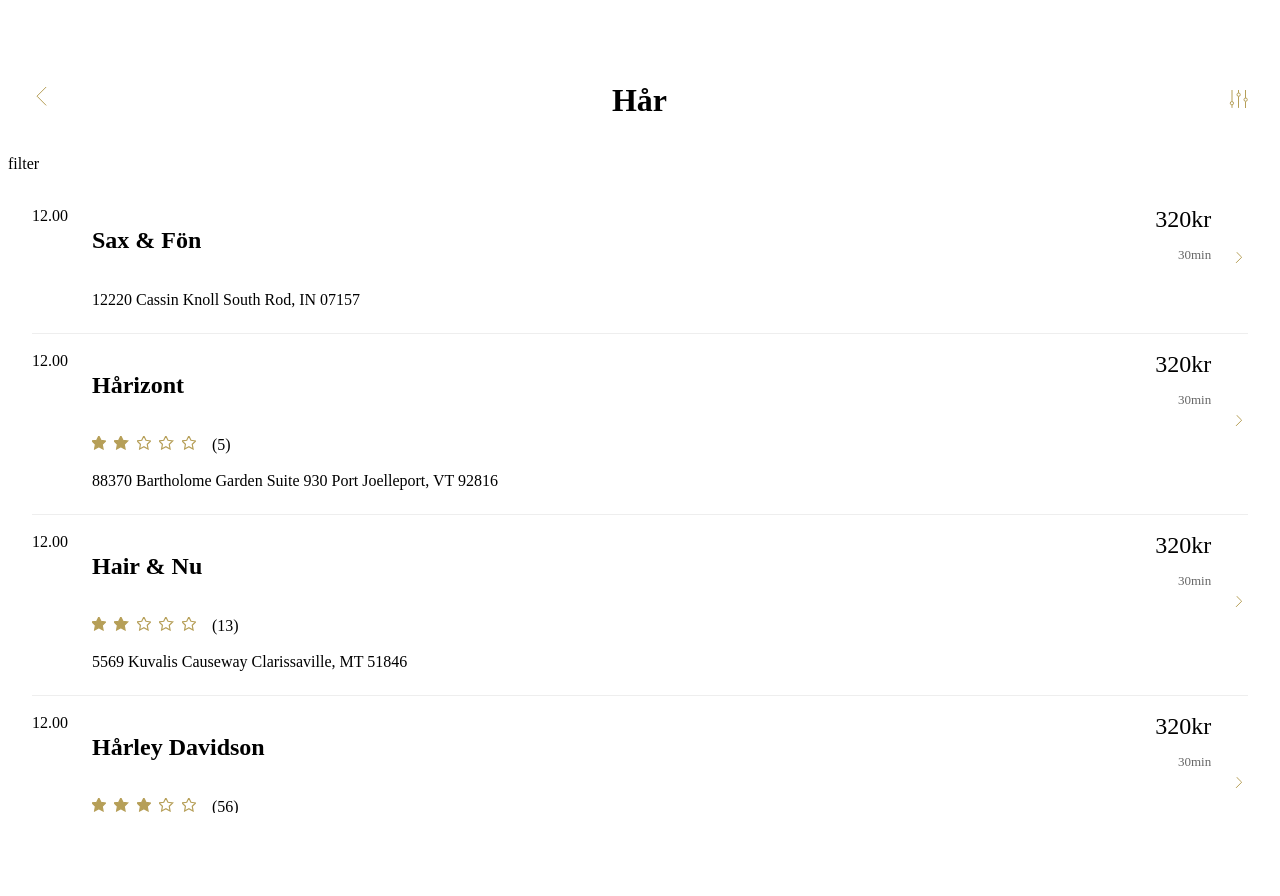
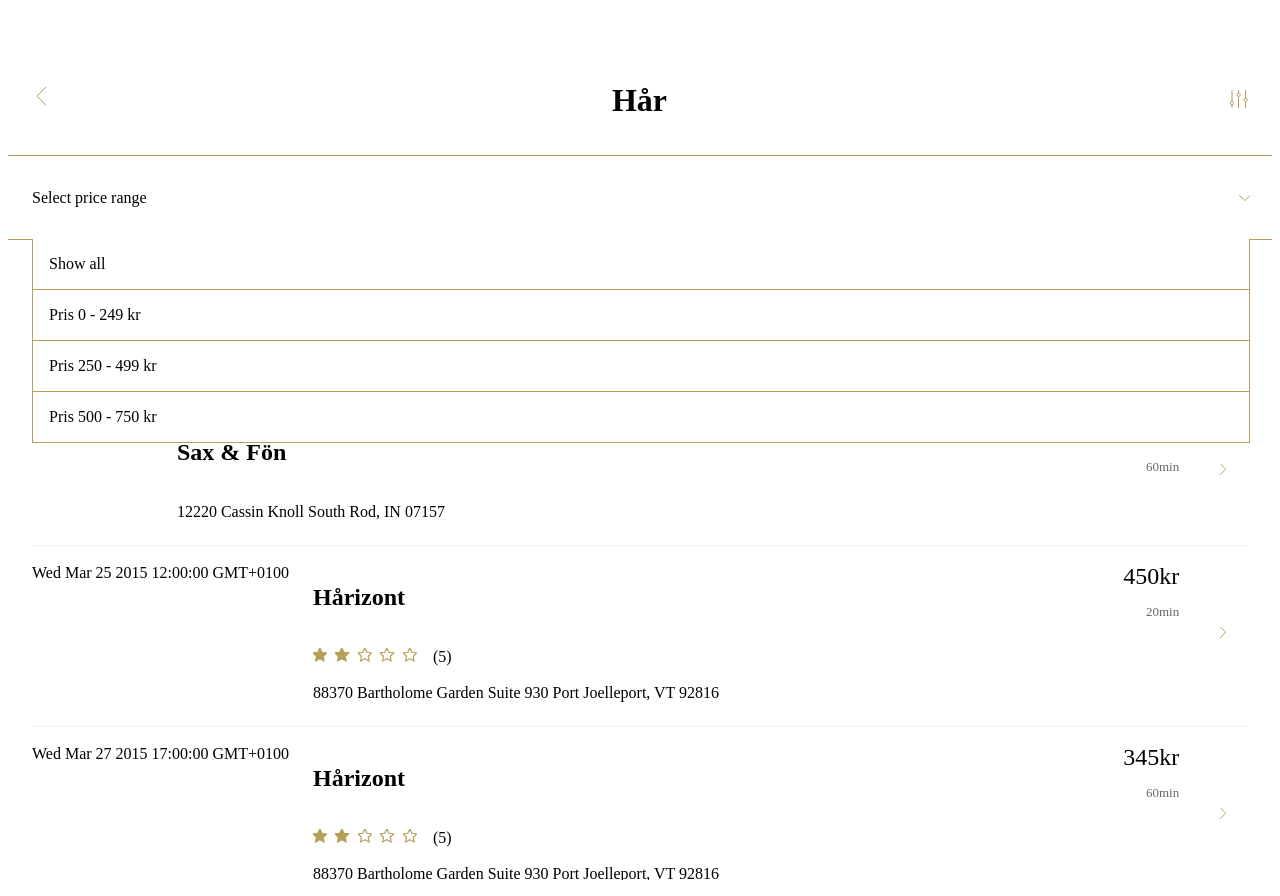
Before and after one commit to gabrielaleoniec/hairsaloon, a Next.js app: page / in a window 1280 px wide. Both pictures are taken after a click on the element 1238 px from the left and 100 px from the top of the page. Before the commit the page ends 829 px from the top, so only its background shows below. Built offline with nearby package versions, Linux system fonts and the light colour scheme.

Commit message:
Filter prepared

```diff
--- a/pages/api/data/salons/salonList.json
+++ b/pages/api/data/salons/salonList.json
@@ -9,7 +9,23 @@
     "image": "https://images.pexels.com/photos/3059404/pexels-photo-3059404.jpeg?auto=compress&cs=tinysrgb&dpr=3&h=750&w=1260",
     "phone": "(972) 552-9759",
     "website": "http://www.thompson.com/",
-    "description": "Ipsa aut facilis a error. Et ut nulla dignissimos voluptate assumenda sequi amet. Qui voluptatem quia ut rem quaerat. Ut blanditiis eos repellat laudantium."
+    "description": "Ipsa aut facilis a error. Et ut nulla dignissimos voluptate assumenda sequi amet. Qui voluptatem quia ut rem quaerat. Ut blanditiis eos repellat laudantium.",
+    "services": [
+      {
+        "id": 1,
+        "service": "hår",
+        "price": 120,
+        "durationInMinutes": 20,
+        "closestAvailability": "2022-03-30T12:45"
+      },
+      {
+        "id": 2,
+        "service": "hår",
+        "price": 220,
+        "durationInMinutes": 60,
+        "closestAvailability": "2022-06-03T12:40"
+      }
+    ]
   },
   {
     "id": 8389,
@@ -18,10 +34,26 @@
     "rate": 2,
     "opinionNo": 5,
     "address": "88370 Bartholome Garden Suite 930\nPort Joelleport, VT 92816",
-    "image": "https://images.pexels.com/photos/696287/pexels-photo-696287.jpeg?auto=compress&cs=tinysrgb&h=750&w=1260",
+    "image": "https://images.pexels.com/photos/458381/pexels-photo-458381.jpeg?auto=compress&cs=tinysrgb&dpr=2&h=750&w=1260",
     "phone": "+1-347-953-8418",
     "website": "https://www.borer.biz/quo-dolores-accusamus-esse-aut",
-    "description": "Ullam voluptas qui fugit reiciendis. Sapiente impedit id voluptates omnis accusamus voluptatem. Aut aut non cum ut."
+    "description": "Ullam voluptas qui fugit reiciendis. Sapiente impedit id voluptates omnis accusamus voluptatem. Aut aut non cum ut.",
+    "services": [
+      {
+        "id": 1,
+        "service": "hair cut",
+        "price": 450,
+        "durationInMinutes": 20,
+        "closestAvailability": "Wed Mar 25 2015 12:00:00 GMT+0100"
+      },
+      {
+        "id": 2,
+        "service": "hair dye with eco products",
+        "price": 345,
+        "durationInMinutes": 60,
+        "closestAvailability": "Wed Mar 27 2015 17:00:00 GMT+0100"
+      }
+    ]
   },
   {
     "id": 606727,
@@ -33,7 +65,23 @@
     "image": "https://images.pexels.com/photos/3331486/pexels-photo-3331486.jpeg?auto=compress&cs=tinysrgb&h=750&w=1260",
     "phone": "423-398-7984",
     "website": "http://www.mclaughlin.com/",
-    "description": "Velit facere consequuntur nihil et voluptatem. Temporibus aut cum nostrum et aut vel error. Libero provident voluptas eligendi sed explicabo."
+    "description": "Velit facere consequuntur nihil et voluptatem. Temporibus aut cum nostrum et aut vel error. Libero provident voluptas eligendi sed explicabo.",
+    "services": [
+      {
+        "id": 1,
+        "service": "hair cut",
+        "price": 140,
+        "durationInMinutes": 20,
+        "closestAvailability": "Wed Mar 25 2015 12:00:00 GMT+0100"
+      },
+      {
+        "id": 2,
+        "service": "hair cut and dye",
+        "price": 260,
+        "durationInMinutes": 60,
+        "closestAvailability": "Wed Mar 27 2015 17:00:00 GMT+0100"
+      }
+    ]
   },
   {
     "id": 938947,
@@ -45,7 +93,23 @@
     "image": "https://images.pexels.com/photos/3130920/pexels-photo-3130920.jpeg?auto=compress&cs=tinysrgb&dpr=2&h=750&w=1260",
     "phone": "(352) 208-2172",
     "website": "https://www.ortiz.com/harum-illo-ea-quia-iste-corporis-magnam-beatae-et",
-    "description": "Necessitatibus consectetur amet perferendis consequatur. Aut saepe qui pariatur sed voluptatem. Ut provident in soluta dolor omnis."
+    "description": "Necessitatibus consectetur amet perferendis consequatur. Aut saepe qui pariatur sed voluptatem. Ut provident in soluta dolor omnis.",
+    "services": [
+      {
+        "id": 1,
+        "service": "hair cut",
+        "price": 420,
+        "durationInMinutes": 20,
+        "closestAvailability": "Wed Mar 25 2015 12:00:00 GMT+0100"
+      },
+      {
+        "id": 2,
+        "service": "hair dye",
+        "price": 500,
+        "durationInMinutes": 60,
+        "closestAvailability": "Wed Mar 27 2015 17:00:00 GMT+0100"
+      }
+    ]
   },
   {
     "id": 744,
@@ -54,10 +118,26 @@
     "rate": null,
     "opinionNo": 0,
     "address": "8610 Bashirian Center Suite 803\nBoehmhaven, LA 97550-3329",
-    "image": "https://deckow.net/omnis-quisquam-est-qui-quasi-consequatur.html",
+    "image": "https://images.pexels.com/photos/4946515/pexels-photo-4946515.jpeg?auto=compress&cs=tinysrgb&dpr=2&h=750&w=1260",
     "phone": "214.976.8347",
     "website": "http://www.bruen.com/",
-    "description": "Harum eos quisquam libero expedita. Delectus saepe itaque rem amet non consequatur."
+    "description": "Harum eos quisquam libero expedita. Delectus saepe itaque rem amet non consequatur.",
+    "services": [
+      {
+        "id": 1,
+        "service": "hair cut",
+        "price": 120,
+        "durationInMinutes": 20,
+        "closestAvailability": "Wed Mar 25 2015 12:00:00 GMT+0100"
+      },
+      {
+        "id": 2,
+        "service": "hair dye",
+        "price": 20,
+        "durationInMinutes": 60,
+        "closestAvailability": "Wed Mar 27 2015 17:00:00 GMT+0100"
+      }
+    ]
   },
   {
     "id": 101403635,
@@ -66,10 +146,26 @@
     "rate": 1,
     "opinionNo": 5,
     "address": "6217 Dooley Crescent\nPort Clotildeside, IN 11043-2180",
-    "image": "https://www.lehner.com/quos-magnam-nihil-enim-similique-consequatur",
+    "image": "https://images.pexels.com/photos/1399073/pexels-photo-1399073.jpeg?auto=compress&cs=tinysrgb&dpr=2&h=750&w=1260",
     "phone": "662.934.9289",
     "website": "http://www.gleason.com/consequatur-corporis-quia-sit-minima-doloribus-omnis-omnis",
-    "description": "Veritatis et nostrum labore. Facilis libero nam repellendus eaque numquam iure id. Unde vero itaque accusamus qui voluptas enim tempore."
+    "description": "Veritatis et nostrum labore. Facilis libero nam repellendus eaque numquam iure id. Unde vero itaque accusamus qui voluptas enim tempore.",
+    "services": [
+      {
+        "id": 1,
+        "service": "hair cut",
+        "price": 120,
+        "durationInMinutes": 580,
+        "closestAvailability": "Wed Mar 25 2015 12:00:00 GMT+0100"
+      },
+      {
+        "id": 2,
+        "service": "hair dye",
+        "price": 220,
+        "durationInMinutes": 600,
+        "closestAvailability": "Wed Mar 27 2015 17:00:00 GMT+0100"
+      }
+    ]
   },
   {
     "id": 2742,
@@ -78,9 +174,18 @@
     "rate": 5,
     "opinionNo": 6,
     "address": "6245 Gleason Ville\nHalstad, OK 29748-0252",
-    "image": "http://www.berge.info/",
+    "image": "https://images.pexels.com/photos/235490/pexels-photo-235490.jpeg?auto=compress&cs=tinysrgb&dpr=2&h=750&w=1260",
     "phone": "(361) 564-5548",
     "website": "http://www.konopelski.com/",
-    "description": "Est esse quibusdam assumenda blanditiis magnam velit reprehenderit. Consequatur similique mollitia quaerat similique. Expedita facere veniam fugit distinctio beatae veniam tenetur."
+    "description": "Est esse quibusdam assumenda blanditiis magnam velit reprehenderit. Consequatur similique mollitia quaerat similique. Expedita facere veniam fugit distinctio beatae veniam tenetur.",
+    "services": [
+      {
+        "id": 1,
+        "service": "hair cut",
+        "price": 585,
+        "durationInMinutes": 20,
+        "closestAvailability": "Wed Mar 25 2015 12:00:00 GMT+0100"
+      }
+    ]
   }
 ]
--- /dev/null
+++ b/src/components/features/SalonList/Filter.module.scss
@@ -0,0 +1,22 @@
+.filter {
+  border: 1px solid #b69f58;
+  border-left-width: 0;
+  border-right-width: 0;
+  padding: 0 1.5rem;
+  position: relative;
+}
+
+.arrow {
+  transform: rotate(90deg);
+}
+
+.arrowDown {
+  transform: rotate(-90deg);
+}
+
+.choice {
+  align-items: center;
+  display: flex;
+  height: 5.2rem;
+  justify-content: space-between;
+}
--- /dev/null
+++ b/src/components/features/SalonList/Filter.tsx
@@ -0,0 +1,35 @@
+import { useState } from "react";
+import { ReactSVG } from "react-svg";
+import style from "./Filter.module.scss";
+import FilterItem from "./FilterItem";
+import FilterOptions from "./FilterOptions";
+
+export type FilterType = {
+  min: number;
+  max: number | null;
+};
+
+const Filter = ({ filter, setFilter }: FilterItem) => {
+  const [filterHidden, setFilterHidden] = useState(true);
+
+  return (
+    <div className={style.filter}>
+      <div onClick={() => setFilterHidden(!filterHidden)}>
+        <div className={style.choice}>
+          {typeof filter.min == "number" && filter.max
+            ? `Pris ${filter.min} - ${filter.max} kr`
+            : "Select price range"}
+
+          <div
+            className={`${!filterHidden ? style.arrowDown : ""} ${style.arrow}`}
+          >
+            <ReactSVG src="/assets/icons/arrow_s_r.svg" width={8} height={11} />
+          </div>
+        </div>
+        <FilterOptions filterHidden={filterHidden} setFilter={setFilter} />
+      </div>
+    </div>
+  );
+};
+
+export default Filter;
--- /dev/null
+++ b/src/components/features/SalonList/FilterItem.module.scss
@@ -0,0 +1,11 @@
+.item {
+  border-bottom: 1px solid #b69f58;
+  cursor: pointer;
+  display: block;
+  margin: 0;
+  padding: 1rem;
+
+  &:last-child {
+    border-bottom: none;
+  }
+}
--- /dev/null
+++ b/src/components/features/SalonList/FilterItem.tsx
@@ -0,0 +1,25 @@
+import { Dispatch, SetStateAction } from "react";
+import { FilterType } from "./Filter";
+import style from "./FilterItem.module.scss";
+
+type FilterItem = {
+  filter: FilterType;
+  setFilter: Dispatch<SetStateAction<FilterType>>;
+};
+
+export const FilterItem = ({ filter, setFilter }: FilterItem) => {
+  if (filter.min === 0 && filter.max === null) {
+    return (
+      <li className={style.item} onClick={() => setFilter(filter)}>
+        Show all
+      </li>
+    );
+  }
+  return (
+    <li className={style.item} onClick={() => setFilter(filter)}>
+      Pris {filter.min} - {filter.max} kr
+    </li>
+  );
+};
+
+export default FilterItem;
--- /dev/null
+++ b/src/components/features/SalonList/FilterOptions.module.scss
@@ -0,0 +1,9 @@
+.options {
+  background-color: white;
+  border: 1px solid #b69f58;
+  border-top: none;
+  margin: 0;
+  padding: 0;
+  position: absolute;
+  width: calc(100% - 3rem);
+}
--- /dev/null
+++ b/src/components/features/SalonList/FilterOptions.tsx
@@ -0,0 +1,19 @@
+import { Dispatch, SetStateAction } from "react";
+import { FilterType } from "./Filter";
+import FilterItem from "./FilterItem";
+import style from "./FilterOptions.module.scss";
+
+type FilterOptions = {
+  filterHidden: boolean;
+  setFilter: Dispatch<SetStateAction<FilterType>>;
+};
+const FilterOptions = ({ filterHidden, setFilter }: FilterOptions) => (
+  <ul className={`${filterHidden ? "hidden" : ""} ${style.options}`}>
+    <FilterItem filter={{ min: 0, max: null }} setFilter={setFilter} />
+    <FilterItem filter={{ min: 0, max: 249 }} setFilter={setFilter} />
+    <FilterItem filter={{ min: 250, max: 499 }} setFilter={setFilter} />
+    <FilterItem filter={{ min: 500, max: 750 }} setFilter={setFilter} />
+  </ul>
+);
+
+export default FilterOptions;
--- a/src/components/features/SalonList/GoToPage.module.scss
+++ b/src/components/features/SalonList/GoToPage.module.scss
@@ -2,5 +2,6 @@
   align-items: center;
   cursor: pointer;
   display: flex;
-  flex: 0 0 0.8rem;
+  flex: 0 0 1.8rem;
+  padding: 1rem 0 1rem 1rem;
 }
--- a/src/components/features/SalonList/ListItem.tsx
+++ b/src/components/features/SalonList/ListItem.tsx
@@ -1,27 +1,40 @@
-import { SalonType } from "../../../interfaces/salon";
+import { SalonType, ServiceType } from "../../../interfaces/salon";
 import StarRating from "../../ui/StarRating/StarRating";
 import GoToPage from "./GoToPage";
 import styles from "./ListItem.module.scss";
 
+type PriceSection = {
+  price: ServiceType["price"];
+  durationInMinutes: ServiceType["durationInMinutes"];
+};
+
 // TODO: Add dynamic price and duration
-const PriceSection = ({}) => (
+const PriceSection = ({ price, durationInMinutes }: PriceSection) => (
   <div className={styles.priceSection}>
-    <div className={styles.price}>320kr</div>
-    <div className={styles.duration}>30min</div>
+    <div className={styles.price}>{price}kr</div>
+    <div className={styles.duration}>{durationInMinutes}min</div>
   </div>
 );
 
-const ListItem = ({ salon }: { salon: SalonType }) => {
+const ListItem = ({
+  salon,
+  service,
+}: {
+  salon: SalonType;
+  service: ServiceType;
+}) => {
   const { name, rate, opinionNo, address, slug } = salon;
+  const { closestAvailability, price, durationInMinutes } = service;
+
   return (
     <li className={styles.item}>
-      <div className={styles.time}>12.00</div>
+      <div className={styles.time}>{closestAvailability}</div>
       <div className={styles.details}>
         <h2 className="h2">{name}</h2>
         <StarRating rate={rate} opinionNo={opinionNo} size="small" />
         <div>{address}</div>
       </div>
-      <PriceSection />
+      <PriceSection price={price} durationInMinutes={durationInMinutes} />
       <GoToPage slug={slug} />
     </li>
   );
--- a/src/components/features/SalonList/SalonList.tsx
+++ b/src/components/features/SalonList/SalonList.tsx
@@ -1,24 +1,59 @@
-import { SalonType } from "../../../interfaces/salon";
-import ListItem from "./ListItem";
+import { SalonType, ServiceType } from "../../../interfaces/salon";
 import SalonListHeader from "./SalonListHeader";
 import style from "./SalonList.module.scss";
 import { useState } from "react";
+import Filter, { FilterType } from "./Filter";
+import ListItem from "./ListItem";
 
-const createList = (list: SalonType[]) => (
-  <ul className={style.list}>
-    {list.map((salon) => (
-      <ListItem key={salon.id} salon={salon} />
-    ))}
-  </ul>
-);
+const selectedServices = (services: ServiceType[], filter: FilterType) => {
+  const start: ServiceType[] = [];
+  return services?.reduce((previous, current) => {
+    const isBelowMin = filter.min ? current.price > filter.min : true;
+    const isBelowMax = filter.max ? current.price <= filter.max : true;
+    const within = isBelowMin && isBelowMax ? [...previous, current] : previous;
+    return within;
+  }, start);
+};
+
+const filteredSalons = (list: SalonType[], filter: FilterType) => {
+  const start: SalonType[] = [];
+  return list?.reduce((previous, current) => {
+    if (!current.services) {
+      return previous;
+    }
+    const services = selectedServices(current.services, filter);
+    const result = [...previous, { ...current, services }];
+    return result;
+  }, start);
+};
+
+const createList = (list: SalonType[], filter: FilterType) => {
+  if (!filter) return null;
+  const filSalons = filteredSalons(list, filter);
+
+  return (
+    <ul className={style.list}>
+      {filSalons.map((salon) =>
+        salon.services?.map((service) => (
+          <ListItem
+            key={salon.id + service.id}
+            salon={salon}
+            service={service}
+          />
+        ))
+      )}
+    </ul>
+  );
+};
 
 const SalonList = ({ list }: { list: SalonType[] }) => {
   const [isFilter, setIsFilter] = useState(false);
+  const [filter, setFilter] = useState<FilterType>({ min: 0, max: null });
   return (
     <>
       <SalonListHeader isFilter={isFilter} setIsFilter={setIsFilter} />
-      {isFilter && <>filter</>}
-      {createList(list)}
+      {isFilter && <Filter filter={filter} setFilter={setFilter} />}
+      {createList(list, filter)}
     </>
   );
 };
--- a/src/interfaces/salon.d.ts
+++ b/src/interfaces/salon.d.ts
@@ -10,13 +10,13 @@ export type SalonType = {
   website?: string;
   description?: string;
   openHours?: string[];
-  serviceIds?: number[];
+  services?: ServiceType[];
 };
 
 export type ServiceType = {
   id: number;
-  type: "hair" | "nails" | "massage";
+  service: string;
   price: number;
   durationInMinutes: number;
-  closestAvailability: Date;
+  closestAvailability: string;
 };
```
